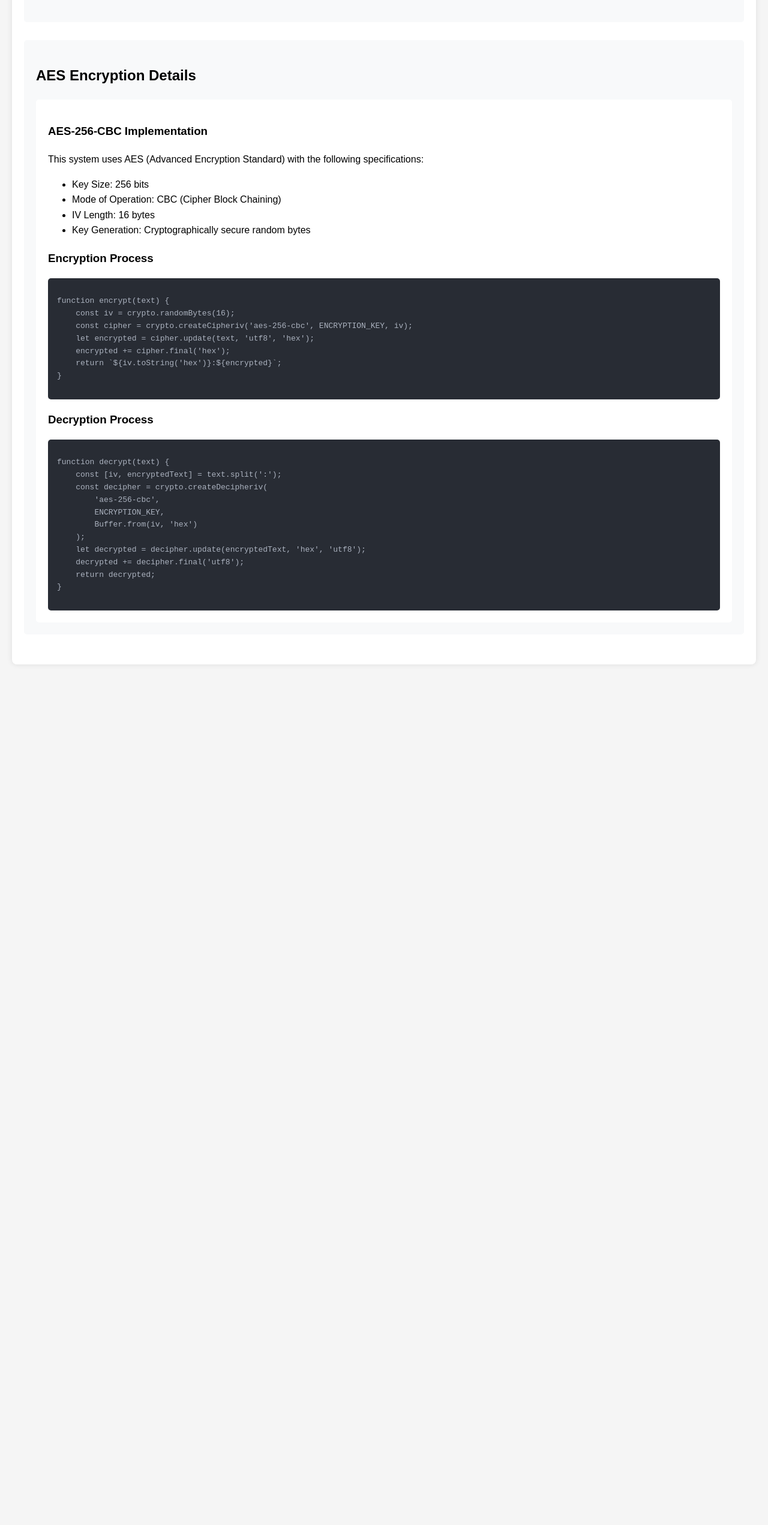
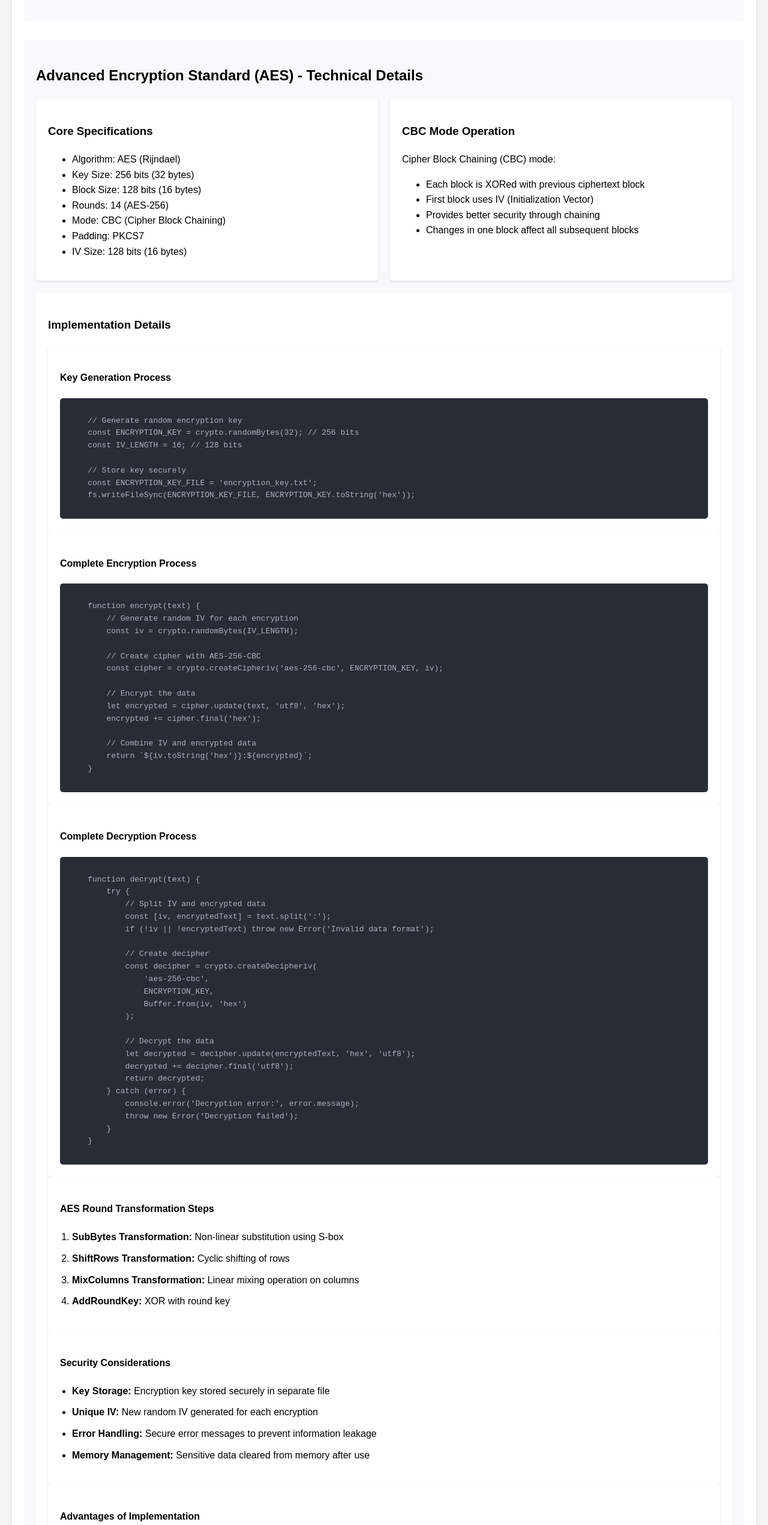
Before and after one commit to shivrokks/cns, a website: page public/dashboard.html in a window 1280 px wide. Shown: the part 257-2800 px from the top of the page at 60% size. Before the commit the page ends 1385 px from the top, so only its background shows below. Drawn offline with Linux system fonts and the light colour scheme; no server answers; sample sign-in values are in the browser's storage.

Commit message:
Some more functionalities

```diff
--- a/public/dashboard.html
+++ b/public/dashboard.html
@@ -77,6 +77,36 @@
         .logout-btn:hover {
             background-color: #c82333;
         }
+        .algorithm-grid {
+            display: grid;
+            grid-template-columns: repeat(auto-fit, minmax(300px, 1fr));
+            gap: 20px;
+            margin-top: 20px;
+        }
+
+        .info-card {
+            background: white;
+            padding: 20px;
+            border-radius: 5px;
+            box-shadow: 0 2px 4px rgba(0,0,0,0.1);
+        }
+
+        .diagram {
+            max-width: 100%;
+            height: auto;
+            margin: 15px 0;
+            padding: 10px;
+            background: #fff;
+            border: 1px solid #ddd;
+        }
+
+        .steps-list {
+            padding-left: 20px;
+        }
+
+        .steps-list li {
+            margin-bottom: 10px;
+        }
     </style>
 </head>
 <body>
@@ -97,45 +127,135 @@
         </div>
 
         <div class="algorithm-section">
-            <h2>AES Encryption Details</h2>
+            <h2>Advanced Encryption Standard (AES) - Technical Details</h2>
+
+            <div class="algorithm-grid">
+                <div class="info-card">
+                    <h3>Core Specifications</h3>
+                    <ul>
+                        <li>Algorithm: AES (Rijndael)</li>
+                        <li>Key Size: 256 bits (32 bytes)</li>
+                        <li>Block Size: 128 bits (16 bytes)</li>
+                        <li>Rounds: 14 (AES-256)</li>
+                        <li>Mode: CBC (Cipher Block Chaining)</li>
+                        <li>Padding: PKCS7</li>
+                        <li>IV Size: 128 bits (16 bytes)</li>
+                    </ul>
+                </div>
+
+                <div class="info-card">
+                    <h3>CBC Mode Operation</h3>
+                    <p>Cipher Block Chaining (CBC) mode:</p>
+                    <ul>
+                        <li>Each block is XORed with previous ciphertext block</li>
+                        <li>First block uses IV (Initialization Vector)</li>
+                        <li>Provides better security through chaining</li>
+                        <li>Changes in one block affect all subsequent blocks</li>
+                    </ul>
+                </div>
+            </div>
+
             <div class="algorithm-details">
-                <h3>AES-256-CBC Implementation</h3>
-                <p>This system uses AES (Advanced Encryption Standard) with the following specifications:</p>
-                <ul>
-                    <li>Key Size: 256 bits</li>
-                    <li>Mode of Operation: CBC (Cipher Block Chaining)</li>
-                    <li>IV Length: 16 bytes</li>
-                    <li>Key Generation: Cryptographically secure random bytes</li>
-                </ul>
+                <h3>Implementation Details</h3>
 
-                <h3>Encryption Process</h3>
+                <div class="info-card">
+                    <h4>Key Generation Process</h4>
+                    <div class="code-block">
+                        <pre>
+    // Generate random encryption key
+    const ENCRYPTION_KEY = crypto.randomBytes(32); // 256 bits
+    const IV_LENGTH = 16; // 128 bits
+
+    // Store key securely
+    const ENCRYPTION_KEY_FILE = 'encryption_key.txt';
+    fs.writeFileSync(ENCRYPTION_KEY_FILE, ENCRYPTION_KEY.toString('hex'));</pre>
+                    </div>
+                </div>
+
+                <div class="info-card">
+                    <h4>Complete Encryption Process</h4>
                     <div class="code-block">
                         <pre>
     function encrypt(text) {
-    const iv = crypto.randomBytes(16);
+        // Generate random IV for each encryption
+        const iv = crypto.randomBytes(IV_LENGTH);
+
+        // Create cipher with AES-256-CBC
         const cipher = crypto.createCipheriv('aes-256-cbc', ENCRYPTION_KEY, iv);
+
+        // Encrypt the data
         let encrypted = cipher.update(text, 'utf8', 'hex');
         encrypted += cipher.final('hex');
+
+        // Combine IV and encrypted data
         return `${iv.toString('hex')}:${encrypted}`;
     }</pre>
                     </div>
+                </div>
 
-                <h3>Decryption Process</h3>
+                <div class="info-card">
+                    <h4>Complete Decryption Process</h4>
                     <div class="code-block">
                         <pre>
     function decrypt(text) {
+        try {
+            // Split IV and encrypted data
             const [iv, encryptedText] = text.split(':');
+            if (!iv || !encryptedText) throw new Error('Invalid data format');
+
+            // Create decipher
             const decipher = crypto.createDecipheriv(
                 'aes-256-cbc',
                 ENCRYPTION_KEY,
                 Buffer.from(iv, 'hex')
             );
+
+            // Decrypt the data
             let decrypted = decipher.update(encryptedText, 'hex', 'utf8');
             decrypted += decipher.final('utf8');
             return decrypted;
+        } catch (error) {
+            console.error('Decryption error:', error.message);
+            throw new Error('Decryption failed');
+        }
     }</pre>
                     </div>
                 </div>
+
+                <div class="info-card">
+                    <h4>AES Round Transformation Steps</h4>
+                    <ol class="steps-list">
+                        <li><strong>SubBytes Transformation:</strong> Non-linear substitution using S-box</li>
+                        <li><strong>ShiftRows Transformation:</strong> Cyclic shifting of rows</li>
+                        <li><strong>MixColumns Transformation:</strong> Linear mixing operation on columns</li>
+                        <li><strong>AddRoundKey:</strong> XOR with round key</li>
+                    </ol>
+                </div>
+
+                <div class="info-card">
+                    <h4>Security Considerations</h4>
+                    <ul class="steps-list">
+                        <li><strong>Key Storage:</strong> Encryption key stored securely in separate file</li>
+                        <li><strong>Unique IV:</strong> New random IV generated for each encryption</li>
+                        <li><strong>Error Handling:</strong> Secure error messages to prevent information leakage</li>
+                        <li><strong>Memory Management:</strong> Sensitive data cleared from memory after use</li>
+                    </ul>
+                </div>
+
+                <div class="info-card">
+                    <h4>Advantages of Implementation</h4>
+                    <ul class="steps-list">
+                        <li>Strong encryption with 256-bit key size</li>
+                        <li>CBC mode provides better security through block chaining</li>
+                        <li>Random IV prevents identical plaintexts from producing identical ciphertexts</li>
+                        <li>Built-in error handling and validation</li>
+                        <li>Uses Node.js's native crypto module for optimal performance</li>
+                    </ul>
+                </div>
+            </div>
+        </div>
+
+
         </div>
     </div>
 
```
Lines whose indentation alone changed are shown as unchanged.
